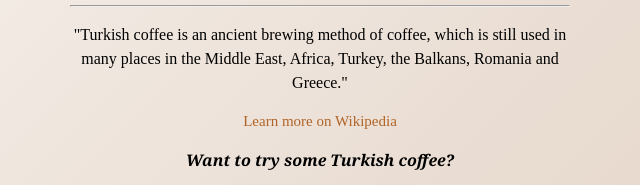
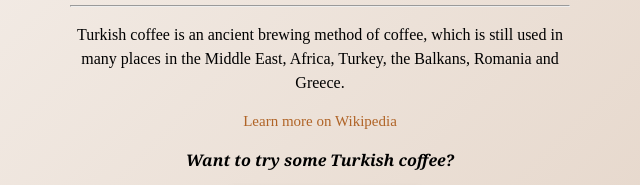
Before and after one commit to OzgeBagci/my-passion-project, a plain HTML site: page index.html in a window 1280 px wide. Shown: the part 586-771 px from the top of the page, 320-960 px from the left. Drawn offline with Linux system fonts and the light colour scheme.

Commit message:
Removed quotation marks in paragraph

```diff
--- a/index.html
+++ b/index.html
@@ -100,9 +100,9 @@
       </span>
       <hr />
       <p>
-        "Turkish coffee is an ancient brewing method of coffee, which is still
+        Turkish coffee is an ancient brewing method of coffee, which is still
         used in many places in the Middle East, Africa, Turkey, the Balkans,
-        Romania and Greece."
+        Romania and Greece.
         <br />
         <a
           href="https://en.wikipedia.org/wiki/Turkish_coffee"
```
